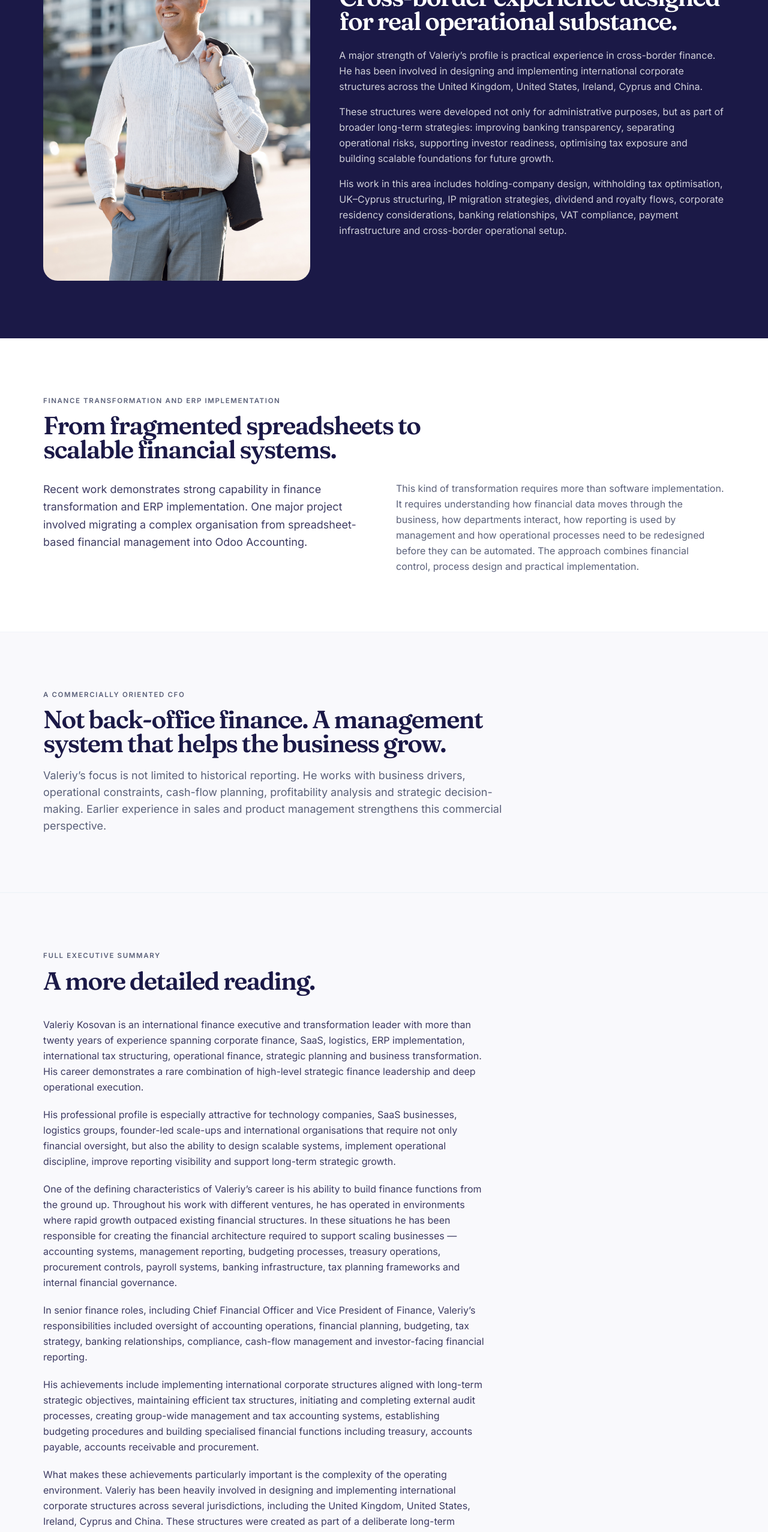
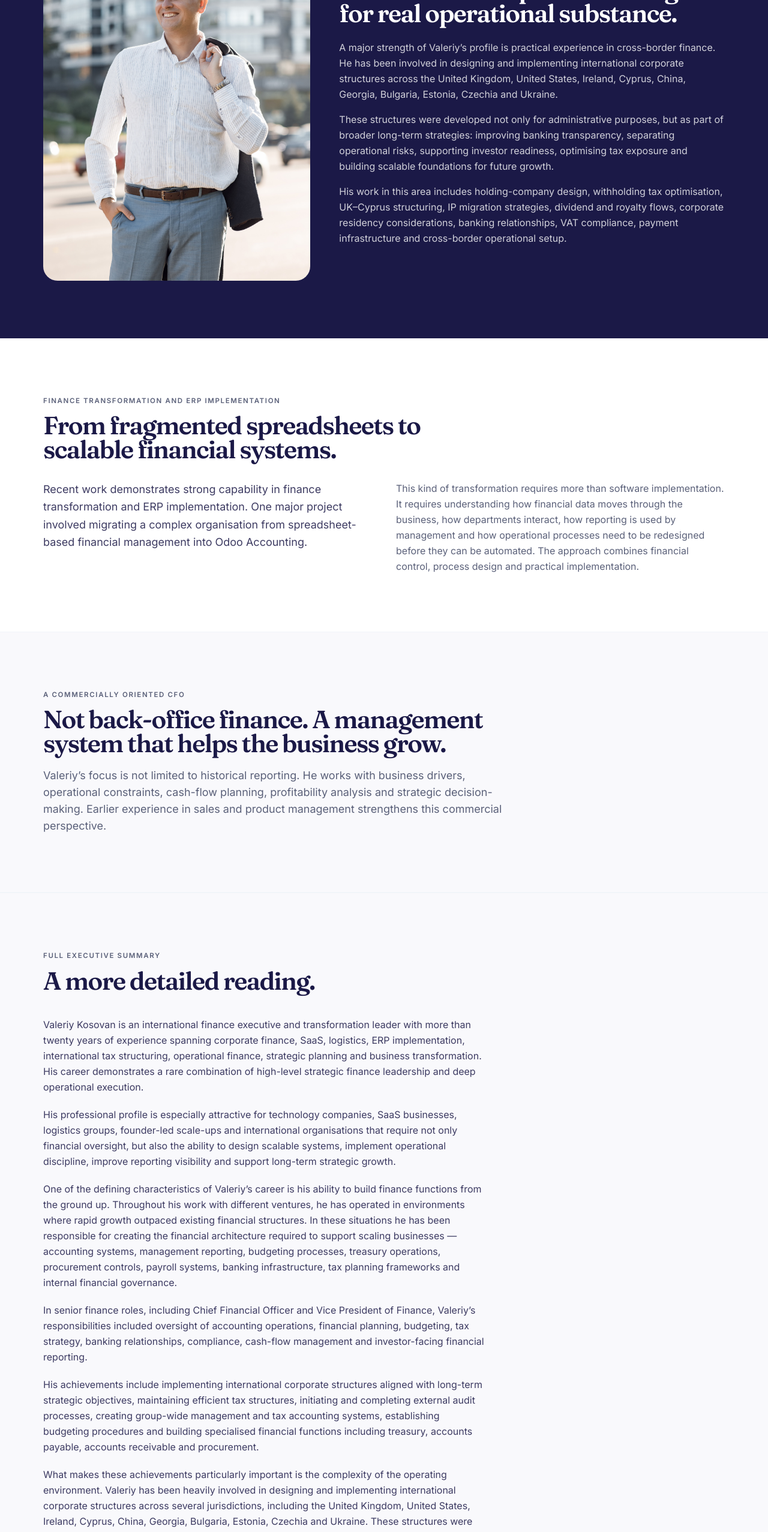
Before and after one commit to valeriy-star/finance-website, a Next.js app: page /executive-summary in a window 1280 px wide. Shown: the part 3301-5855 px from the top of the page at 60% size. Built offline with nearby package versions, Linux system fonts and the light colour scheme.

Commit message:
Update page.tsx

```diff
--- a/src/app/executive-summary/page.tsx
+++ b/src/app/executive-summary/page.tsx
@@ -174,7 +174,8 @@ export default function ExecutiveSummaryPage() {
               <p>
                 A major strength of Valeriy’s profile is practical experience in cross-border finance.
                 He has been involved in designing and implementing international corporate structures
-                across the United Kingdom, United States, Ireland, Cyprus and China.
+                across the United Kingdom, United States, Ireland, Cyprus, China, Georgia, Bulgaria,
+                Estonia, Czechia and Ukraine.
               </p>
               <p>
                 These structures were developed not only for administrative purposes, but as part of
@@ -276,10 +277,10 @@ export default function ExecutiveSummaryPage() {
               What makes these achievements particularly important is the complexity of the
               operating environment. Valeriy has been heavily involved in designing and implementing
               international corporate structures across several jurisdictions, including the United
-              Kingdom, United States, Ireland, Cyprus and China. These structures were created as
-              part of a deliberate long-term strategy to support investor readiness, separate
-              operational risks, optimise tax exposure, improve banking transparency and create
-              scalable foundations for future growth.
+              Kingdom, United States, Ireland, Cyprus, China, Georgia, Bulgaria, Estonia, Czechia
+              and Ukraine. These structures were created as part of a deliberate long-term strategy
+              to support investor readiness, separate operational risks, optimise tax exposure,
+              improve banking transparency and create scalable foundations for future growth.
             </p>
             <p>
               Importantly, his involvement has extended beyond high-level planning. He has managed
```
